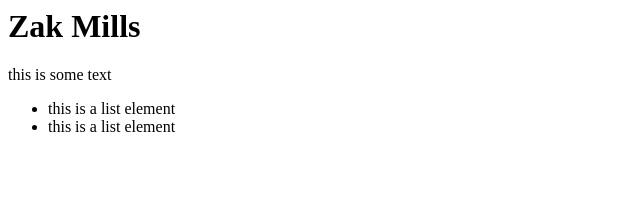
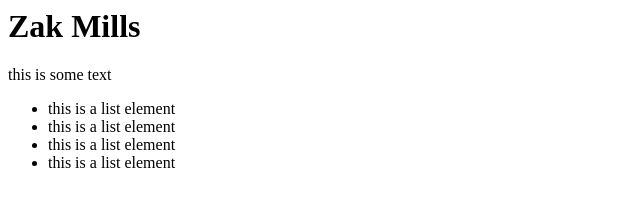
Before and after one commit to ZakMills/ZakMills.github.io, a plain HTML site: page index.html in a window 1280 px wide. Shown: the whole page, without its empty margins (0-640 px from the left). Drawn offline with Linux system fonts and the light colour scheme.

Commit message:
asdf2
asdf

```diff
--- a/index.html
+++ b/index.html
@@ -7,6 +7,8 @@
 <ul>
 <li>this is a list element</li>
 <li>this is a list element</li>
+<li>this is a list element</li>
+<li>this is a list element</li>
 </ul>
 </body>
 </html>
```
